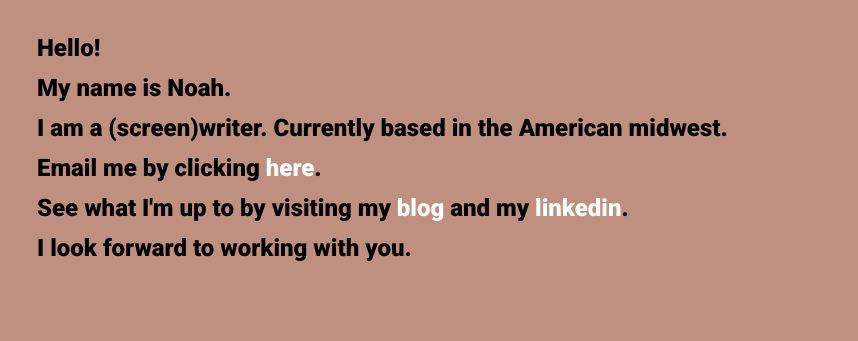
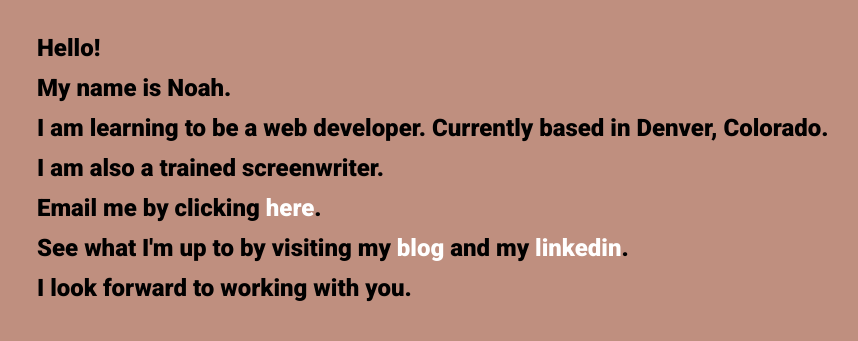
Before and after one commit to bermannoah/landing, a plain HTML site: page index.html in a window 1280 px wide. Shown: the part 175-516 px from the top of the page, without its empty margins (43-901 px from the left). Drawn offline with Linux system fonts and the light colour scheme.

Commit message:
added turing

```diff
--- a/index.html
+++ b/index.html
@@ -32,7 +32,8 @@
 <div class="info">
 	<p>Hello!</p>
 	<p>My name is Noah.</p>
-	<p>I am a (screen)writer. Currently based in the American midwest.</p>
+	<p>I am learning to be a web developer. Currently based in Denver, Colorado.</p>
+	<p>I am also a trained screenwriter.</p>
 	<p>Email me by clicking <a href="mailto:noah@noahberman.org">here</a>.</p>
 	<p>See what I'm up to by visiting my <a href="https://ofmistakes.tumblr.com" target="_blank">blog</a> and my <a href="https://www.linkedin.com/in/bermannoah" target="_blank">linkedin</a>.</p>
 	<p>I look forward to working with you.</p>
```
